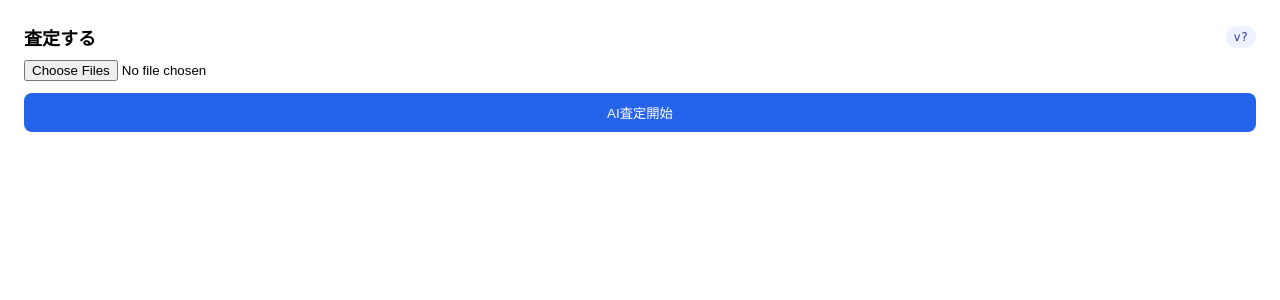
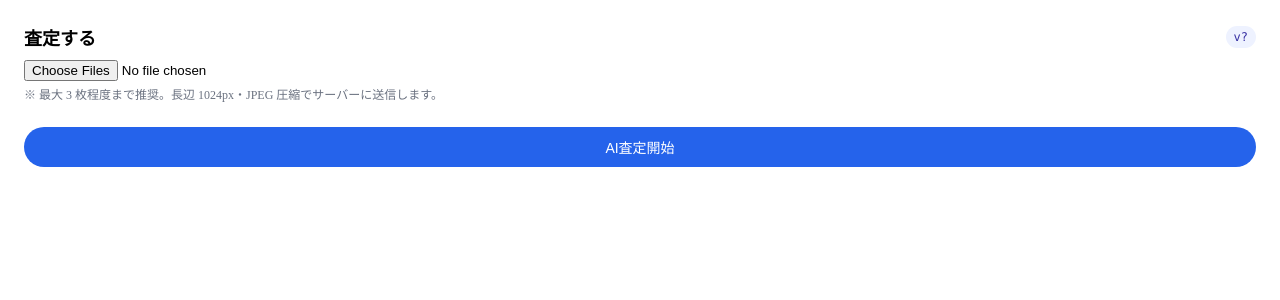
Before and after one commit to spitarmy/nextjs-boilerplate, a Next.js app: page /assess in a window 1280 px wide. Shown: the top 300 px of the page. Built offline with nearby package versions, Linux system fonts and the light colour scheme.

Commit message:
Refactor UploadForm for image processing and submission
Refactor UploadForm component to handle image resizing and compression before submission. Update state management and remove unused variables.

```diff
--- a/app/components/UploadForm.tsx
+++ b/app/components/UploadForm.tsx
@@ -1,204 +1,180 @@
+// app/components/UploadForm.tsx
 "use client";
 
-import React, { useState } from "react";
+import React, { FormEvent, useState } from "react";
 
-type AssessResponse = {
-  ok: boolean;
-  error?: string;
-  output_text?: string;
-  mercari_title?: string;
-  mercari_description?: string;
-  confidence?: number | null;
-};
+// 画像をクライアント側でリサイズして dataURL を返す関数
+async function resizeImage(
+  file: File,
+  maxSize = 1024,
+  quality = 0.7
+): Promise<string> {
+  // 画像ファイルを dataURL として読み込む
+  const dataUrl = await new Promise<string>((resolve, reject) => {
+    const reader = new FileReader();
+    reader.onload = () => resolve(reader.result as string);
+    reader.onerror = (err) => reject(err);
+    reader.readAsDataURL(file);
+  });
+
+  // Image に読み込んでキャンバスで縮小
+  const img = await new Promise<HTMLImageElement>((resolve, reject) => {
+    const image = new Image();
+    image.onload = () => resolve(image);
+    image.onerror = (err) => reject(err);
+    image.src = dataUrl;
+  });
+
+  let { width, height } = img;
+
+  // 長辺が maxSize を超える場合のみ縮小
+  if (width > height && width > maxSize) {
+    height = (height * maxSize) / width;
+    width = maxSize;
+  } else if (height > width && height > maxSize) {
+    width = (width * maxSize) / height;
+    height = maxSize;
+  }
+
+  const canvas = document.createElement("canvas");
+  canvas.width = width;
+  canvas.height = height;
+  const ctx = canvas.getContext("2d");
+  if (!ctx) throw new Error("Canvas context not available");
+
+  ctx.drawImage(img, 0, 0, width, height);
+
+  // JPEG で圧縮（quality 0.7 くらいならかなり軽くなる）
+  const compressedDataUrl = canvas.toDataURL("image/jpeg", quality);
+  return compressedDataUrl;
+}
 
 export default function UploadForm() {
-  // 最大3枚の画像
-  const [imageFiles, setImageFiles] = useState<File[]>([]);
-  const [imagePreviews, setImagePreviews] = useState<string[]>([]);
-
+  const [files, setFiles] = useState<File[]>([]);
   const [loading, setLoading] = useState(false);
   const [error, setError] = useState<string | null>(null);
+  const [result, setResult] = useState<string | null>(null);
 
-  const [outputText, setOutputText] = useState("");
-  const [mercariTitle, setMercariTitle] = useState("");
-  const [mercariDescription, setMercariDescription] = useState("");
-  const [confidence, setConfidence] = useState<number | null>(null);
-
-  // ------ 画像選択 ------
   const handleFileChange = (e: React.ChangeEvent<HTMLInputElement>) => {
-    const files = e.target.files;
-    if (!files) return;
-
-    const selected = Array.from(files).slice(0, 3); // 最大3枚
-    setImageFiles(selected);
-
-    // preview作成
-    const readers = selected.map((file) => {
-      return new Promise<string>((resolve) => {
-        const reader = new FileReader();
-        reader.onload = () => resolve(reader.result as string);
-        reader.readAsDataURL(file);
-      });
-    });
-
-    Promise.all(readers).then((previewUrls) => {
-      setImagePreviews(previewUrls);
-    });
-
+    if (!e.target.files) return;
+    setFiles(Array.from(e.target.files));
     setError(null);
+    setResult(null);
   };
 
-  // ------ 査定 ------
-  const handleAssess = async () => {
-    if (imagePreviews.length === 0) {
-      setError("画像を選択してください。");
+  const handleSubmit = async (e: FormEvent) => {
+    e.preventDefault();
+    setError(null);
+    setResult(null);
+
+    if (files.length === 0) {
+      setError("画像ファイルを選択してください。");
       return;
     }
 
-    setLoading(true);
-    setError(null);
-    setOutputText("");
-    setMercariTitle("");
-    setMercariDescription("");
-    setConfidence(null);
+    try {
+      setLoading(true);
 
-    try {
+      // ⚠️ ここで全画像をリサイズ＆圧縮する
+      const resizedImages = await Promise.all(
+        files.map((file) => resizeImage(file, 1024, 0.7))
+      );
+
       const res = await fetch("/api/assess", {
         method: "POST",
-        headers: { "Content-Type": "application/json" },
+        headers: {
+          "Content-Type": "application/json",
+        },
+        // 以前と同じ形： images: string[]（dataURL の配列）
         body: JSON.stringify({
-          images: imagePreviews, // ← ３枚まとめて投げる
+          images: resizedImages,
         }),
       });
 
-      const json: AssessResponse = await res.json();
-
-      if (!json.ok) {
-        setError(json.error ?? "査定でエラーが発生しました。");
+      if (res.status === 413) {
+        setError(
+          "画像の合計サイズが大きすぎます。枚数を減らすか、もっと小さい画像でお試しください。"
+        );
         return;
       }
 
-      setOutputText(json.output_text ?? "");
-      setMercariTitle(json.mercari_title ?? "");
-      setMercariDescription(json.mercari_description ?? "");
-      setConfidence(
-        typeof json.confidence === "number" ? json.confidence : null
-      );
-    } catch (err) {
+      if (!res.ok) {
+        const text = await res.text().catch(() => "");
+        console.error("API error:", res.status, text);
+        setError(`査定に失敗しました。（${res.status}）`);
+        return;
+      }
+
+      const json = await res.json().catch(() => null);
+      setResult(JSON.stringify(json, null, 2));
+    } catch (err: any) {
       console.error(err);
-      setError("通信エラーが発生しました。");
+      setError("通信中にエラーが発生しました。");
     } finally {
       setLoading(false);
     }
   };
 
   return (
-    <div style={{ display: "grid", gap: 12 }}>
-      {/* 画像アップロード */}
-      <input
-        type="file"
-        accept="image/*"
-        multiple
-        onChange={handleFileChange}
-        disabled={loading}
-      />
+    <form onSubmit={handleSubmit} style={{ display: "grid", gap: 12 }}>
+      <div>
+        <input
+          type="file"
+          accept="image/*"
+          multiple
+          onChange={handleFileChange}
+        />
+        <p style={{ fontSize: 12, color: "#6b7280", marginTop: 4 }}>
+          ※ 最大 3 枚程度まで推奨。長辺 1024px・JPEG 圧縮でサーバーに送信します。
+        </p>
+      </div>
 
-      {/* プレビュー（3枚） */}
-      {imagePreviews.length > 0 && (
-        <div style={{ display: "flex", gap: 8, flexWrap: "wrap" }}>
-          {imagePreviews.map((src, idx) => (
-            <img
-              key={idx}
-              src={src}
-              alt={`preview-${idx}`}
-              style={{ width: 120, borderRadius: 8 }}
-            />
+      {files.length > 0 && (
+        <ul style={{ fontSize: 12, paddingLeft: 16 }}>
+          {files.map((f) => (
+            <li key={f.name}>
+              {f.name} ({Math.round(f.size / 1024)} KB)
+            </li>
           ))}
-        </div>
+        </ul>
       )}
 
-      {/* 査定ボタン */}
       <button
-        type="button"
-        onClick={handleAssess}
-        disabled={loading}
+        type="submit"
+        disabled={loading || files.length === 0}
         style={{
-          padding: "10px 18px",
           background: "#2563eb",
-          color: "#fff",
-          borderRadius: 8,
+          color: "white",
           border: "none",
-          cursor: "pointer",
-          opacity: loading ? 0.6 : 1,
+          borderRadius: 999,
+          padding: "10px 24px",
+          fontSize: 14,
+          cursor: loading ? "default" : "pointer",
         }}
       >
         {loading ? "査定中..." : "AI査定開始"}
       </button>
 
-      {/* エラー */}
-      {error && <p style={{ color: "red", fontSize: 12 }}>{error}</p>}
-
-      {/* 結果：社内向けコメント */}
-      {outputText && (
-        <div style={{ padding: 12, border: "1px solid #ddd", borderRadius: 8 }}>
-          <h3 style={{ marginTop: 0 }}>査定コメント（社内用）</h3>
-          <p style={{ whiteSpace: "pre-wrap" }}>{outputText}</p>
-
-          {/* 真贋％ */}
-          {confidence !== null && (
-            <p
-              style={{
-                marginTop: 8,
-                fontWeight: "bold",
-                color:
-                  confidence >= 80
-                    ? "#15803d"
-                    : confidence >= 60
-                    ? "#ca8a04"
-                    : "#b91c1c",
-              }}
-            >
-              真贋信頼度：{confidence}%
-            </p>
-          )}
+      {error && (
+        <div style={{ color: "crimson", fontSize: 13, whiteSpace: "pre-wrap" }}>
+          {error}
         </div>
       )}
 
-      {/* メルカリ用タイトル */}
-      {mercariTitle && (
-        <div>
-          <h3>メルカリ用タイトル</h3>
-          <p
-            style={{
-              padding: 8,
-              border: "1px solid #ddd",
-              borderRadius: 6,
-              background: "#fff",
-            }}
-          >
-            {mercariTitle}
-          </p>
-        </div>
+      {result && (
+        <pre
+          style={{
+            marginTop: 8,
+            padding: 8,
+            background: "#f9fafb",
+            borderRadius: 8,
+            fontSize: 12,
+            overflowX: "auto",
+          }}
+        >
+          {result}
+        </pre>
       )}
-
-      {/* メルカリ用説明文 */}
-      {mercariDescription && (
-        <div>
-          <h3>メルカリ用説明文</h3>
-          <textarea
-            readOnly
-            rows={10}
-            value={mercariDescription}
-            style={{
-              width: "100%",
-              padding: 8,
-              border: "1px solid #ddd",
-              borderRadius: 6,
-              fontSize: 13,
-            }}
-          />
-        </div>
-      )}
-    </div>
+    </form>
   );
 }
```
